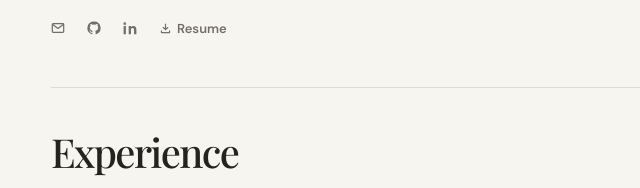
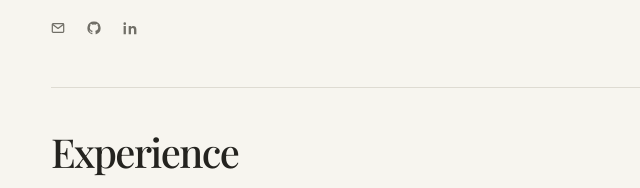
Before and after one commit to FahadulShadhin/fahadul-shadhin, an Astro site: page / in a window 1280 px wide. Shown: the part 399-587 px from the top of the page, 69-709 px from the left. Built offline with nearby package versions, Linux system fonts and the light colour scheme; Astro itself is replaced by a stand-in of ours.

```diff
--- a/src/pages/index.astro
+++ b/src/pages/index.astro
@@ -33,10 +33,10 @@ import LinkedInIcon from "../icons/linkedin.svg";
           <a href="https://linkedin.com/in/fahadul-shadhin" target="_blank" rel="noreferrer" aria-label="Fahadul on LinkedIn">
             <LinkedInIcon class="link-icon link-icon-fill" aria-hidden="true" />
           </a>
-          <a class="resume-button" href={resumePdf} download="Fahadul_Shadhin_Resume_2026.pdf" aria-label="Download resume PDF">
+          <!-- <a class="resume-button" href={resumePdf} download="Fahadul_Shadhin_Resume_2026.pdf" aria-label="Download resume PDF">
             <DownloadIcon aria-hidden="true" />
             Resume
-          </a>
+          </a> -->
         </nav>
       </div>
       <figure class="profile-frame">
```
